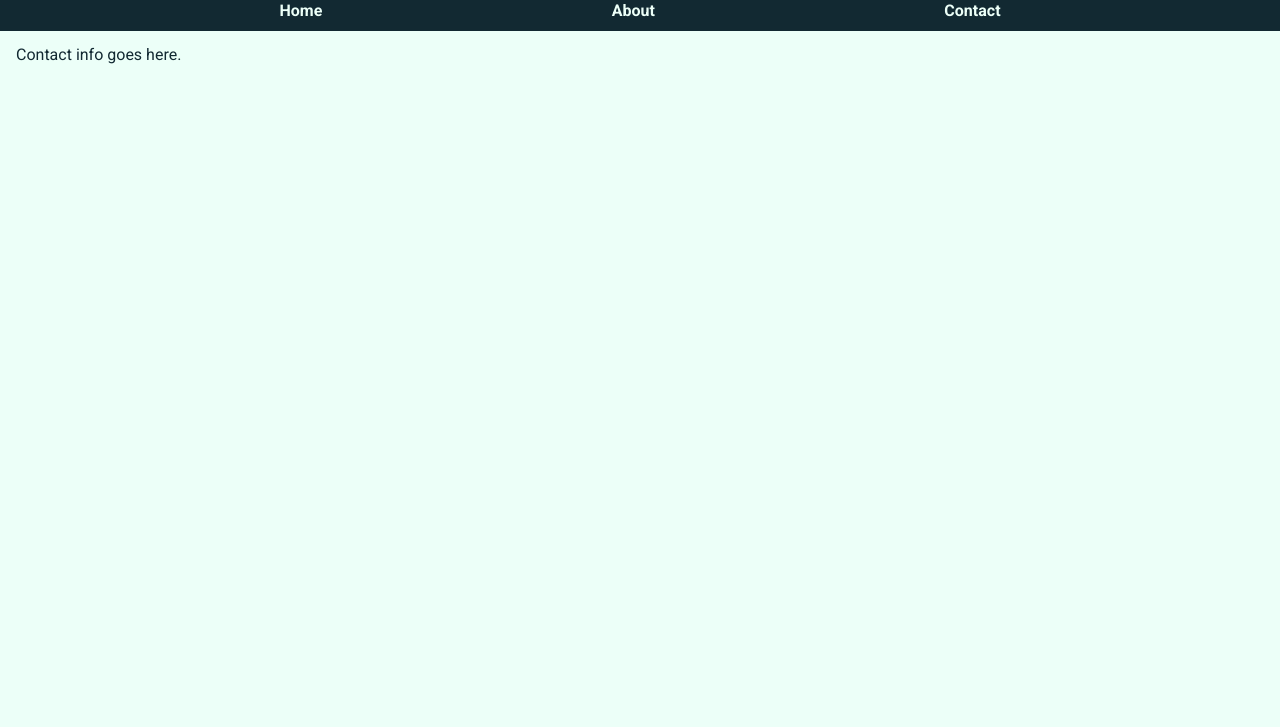
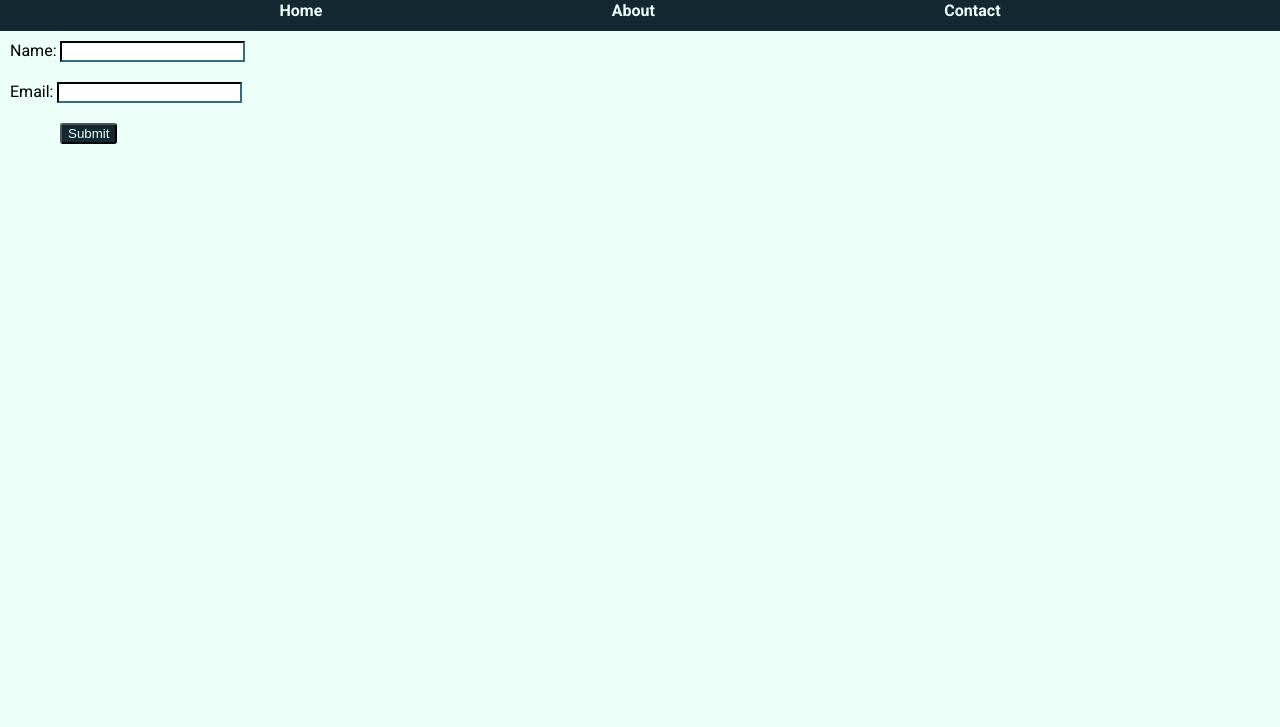
Before and after one commit to tmg495/practice-page, a plain HTML site: page contact.html in a window 1280 px wide. Shown: the part 73-800 px from the top of the page. Drawn offline with Linux system fonts and the light colour scheme.

Commit message:
added and styled contact form

```diff
--- a/contact.html
+++ b/contact.html
@@ -17,6 +17,18 @@
         <a href="./about.html">About</a>
         <a href="./contact.html">Contact</a>
     </div>
-    <P>Contact info goes here.</P>
+    <form id="contactForm" onsubmit="return validateForm()">
+        <div class="form-group">
+            <label for="name">Name:</label>
+            <input type="text" id="name" required>
+            <span class="error" id="nameError"></span>
+        </div>
+        <div class="form-group">
+            <label for="email">Email:</label>
+            <input type="text" id="email" required>
+            <span class="error" id="emailError"></span>
+        </div>
+        <button type="submit">Submit</button>
+    </form>
 </body>
 </html>
--- a/css/styles.css
+++ b/css/styles.css
@@ -3,6 +3,23 @@ body {
     display: grid;
     grid-template-rows: 4em 7.5em 1fr 2.5em;
     height: 100vh;
+}
+
+button {
+    background-color: #122932;
+    border-radius: 3px;
+    color:#ecfff8;
+    margin-top: 10px;
+    margin-left: 60px;
+}
+
+button:hover {
+    background-color: #ecfff8;
+    color:#122932;
+}
+
+.form-group {
+    padding: 10px;
 }
 
 .footer {
@@ -33,6 +50,15 @@ img {
     margin-right: 5px;
     margin-bottom: 5px;
     max-width: 30%;
+}
+
+input {
+    border-color: #122932;
+}
+
+input:focus {
+    background-color: #ecfff8;
+    border-color: #b20d30;
 }
 
 .navbar {
```
